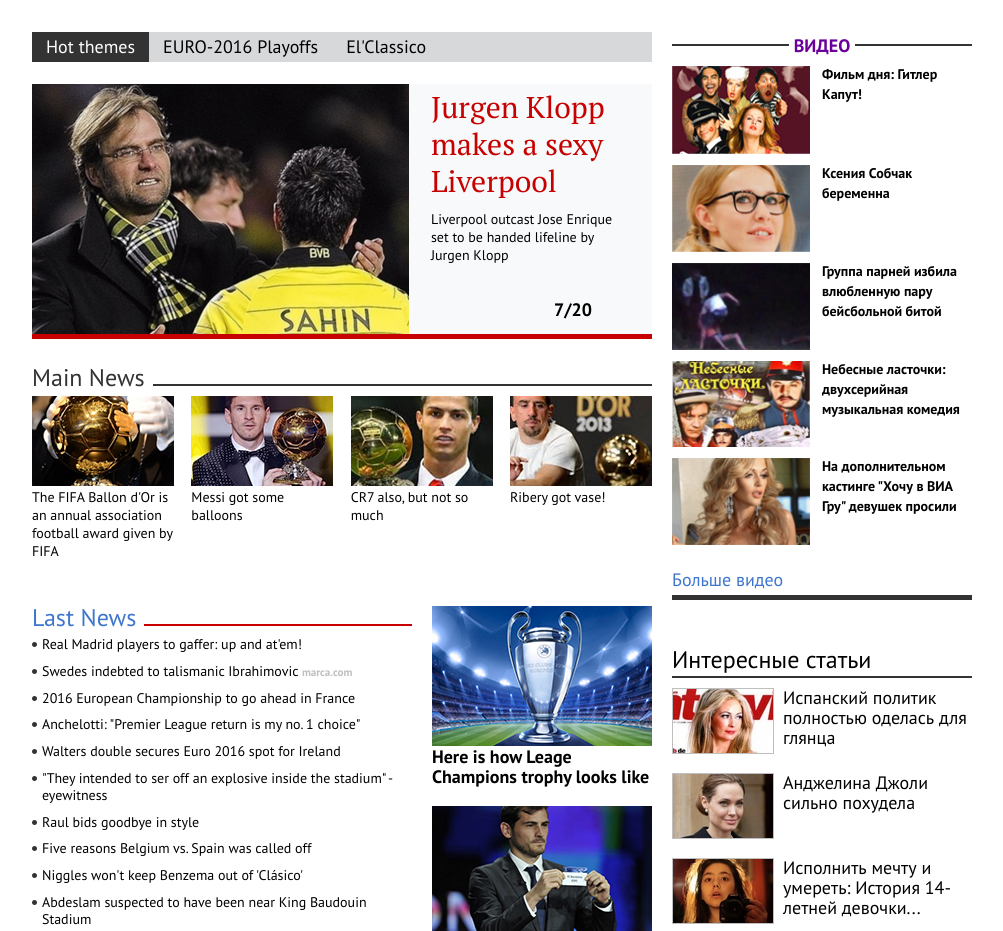
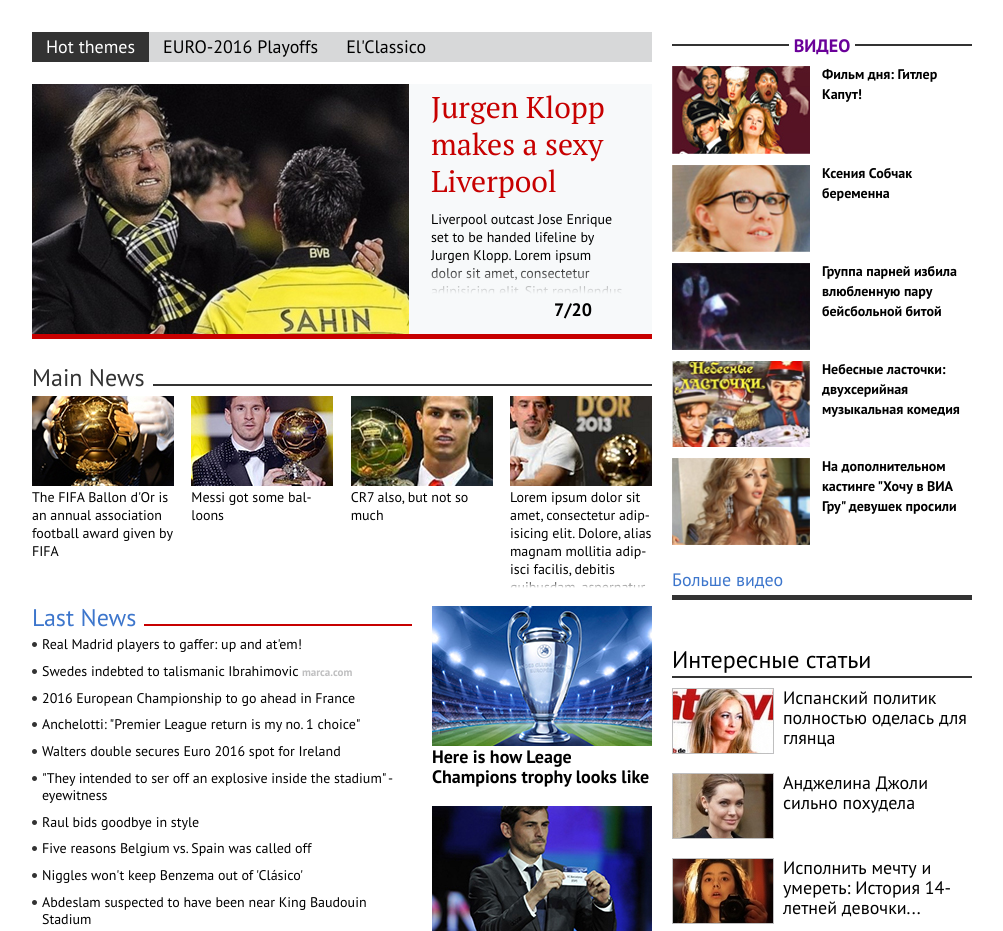
Before and after one commit to igor0ser/bigmir2, a website: page src/index.html in a window 1280 px wide. Shown: the top 931 px of the page, without its empty margins (138-1141 px from the left). Drawn offline with nearby package versions, Linux system fonts and the light colour scheme; files that its build step writes are made by us from their sources; files whose address does not match are found by name.

Commit message:
some fixes

```diff
--- a/src/blocks/carousel/carousel.html
+++ b/src/blocks/carousel/carousel.html
@@ -1,9 +1,9 @@
 <section class="slider">
 	<img src="images/carousel-1.jpg" alt="image" class="slider__img" width="377" height="250" >
-	<div class="slider__content">
+	<a class="slider__content">
 		<h2 class="slider__header">Jurgen Klopp makes a sexy Liverpool</h2>
-		<p class="slider__text">Liverpool outcast Jose Enrique set to be handed lifeline by Jurgen Klopp</p>
-	</div>
+		<p class="slider__text">Liverpool outcast Jose Enrique set to be handed lifeline by Jurgen Klopp. Lorem ipsum dolor sit amet, consectetur adipisicing elit. Sint repellendus est rem voluptatum.</p>
+	</a>
 	<div class="slider__nav">
 		<button href="" class="slider__nav__prev"></button>
 		<p class="slider__nav__pages">7/20</p>
--- a/src/blocks/carousel/carousel.scss
+++ b/src/blocks/carousel/carousel.scss
@@ -10,6 +10,10 @@
 	border-bottom: 5px solid $border-color;
 	background: #f7f9fa;
 
+	&:hover &__content{
+		text-decoration: none;
+	}
+
 	&__img {
 		float: left;
 
@@ -18,12 +22,26 @@
 	}
 
 	&__content {
+		position: relative;
+
 		float: left;
+		overflow: hidden;
 
 		width: 35.48%;
 		height: 210px;
 		margin-left: 3.5484%;
 		padding: 5px 25px 0 0;
+
+		&:after {
+			@include after-bl;
+
+			bottom: 0;
+
+			width: 100%;
+			height: 30px;
+
+			background: linear-gradient(transparent, #f7f9fa);
+		}
 	}
 
 	&__header {
--- a/src/blocks/main-news/main-news.html
+++ b/src/blocks/main-news/main-news.html
@@ -18,7 +18,11 @@
 	</a
 	><a class="main-news__article main-news__article-with-photo">
 		<img src="images/main-news-4.jpg" alt="main-news-4-photo" class="main-news__article__photo">
+		<span class="main-news__article__header">Lorem ipsum dolor sit amet, consectetur adipisicing elit. Dolore, alias magnam mollitia adipisci facilis, debitis quibusdam, aspernatur placeat officia itaque dolorem labore cum. Quam consequuntur autem amet sapiente voluptates id delectus obcaecati dignissimos blanditiis libero error, corrupti molestiae, quos accusamus placeat odit quod ipsam hic harum quia cupiditate, provident sint dolorum nam? Sunt rem laudantium, est repellendus veniam nesciunt sit, autem quam minus id nulla ipsum esse tempore inventore doloremque minima. Dolor et, dolore veniam consequuntur debitis asperiores error vero repellendus eligendi placeat? Ullam laudantium voluptates error amet, deserunt quaerat delectus facere illum. Sit tempora labore qui vel ipsum, ex eum itaque. Rerum ipsum, pariatur sunt officia corporis dolor quasi.</span>
+	</a><!--
+	><a class="main-news__article main-news__article-with-photo">
+		<img src="images/main-news-4.jpg" alt="main-news-4-photo" class="main-news__article__photo">
 		<span class="main-news__article__header">Ribery got vase!</span>
-	</a>
+	</a> -->
 </div>
 </section>
--- a/src/blocks/main-news/main-news.scss
+++ b/src/blocks/main-news/main-news.scss
@@ -3,6 +3,7 @@
 
 	&__article {
 		display: inline-block;
+		position: relative;
 
 		width: 22.9%;
 		height: 210px;
@@ -10,6 +11,18 @@
 
 		vertical-align: top;
 		hyphens: auto;
+		overflow: hidden;
+		padding-bottom: 15px;
+
+&:after {
+	@include after-bl;
+	width: 100%;
+	height: 30px;
+	bottom: 0;
+
+	background: red;
+	background: linear-gradient(transparent 15%, #fff 40%);
+}
 
 		&:last-child {
 			margin-right: 0;
```
Also changed, not shown: readme.md.
